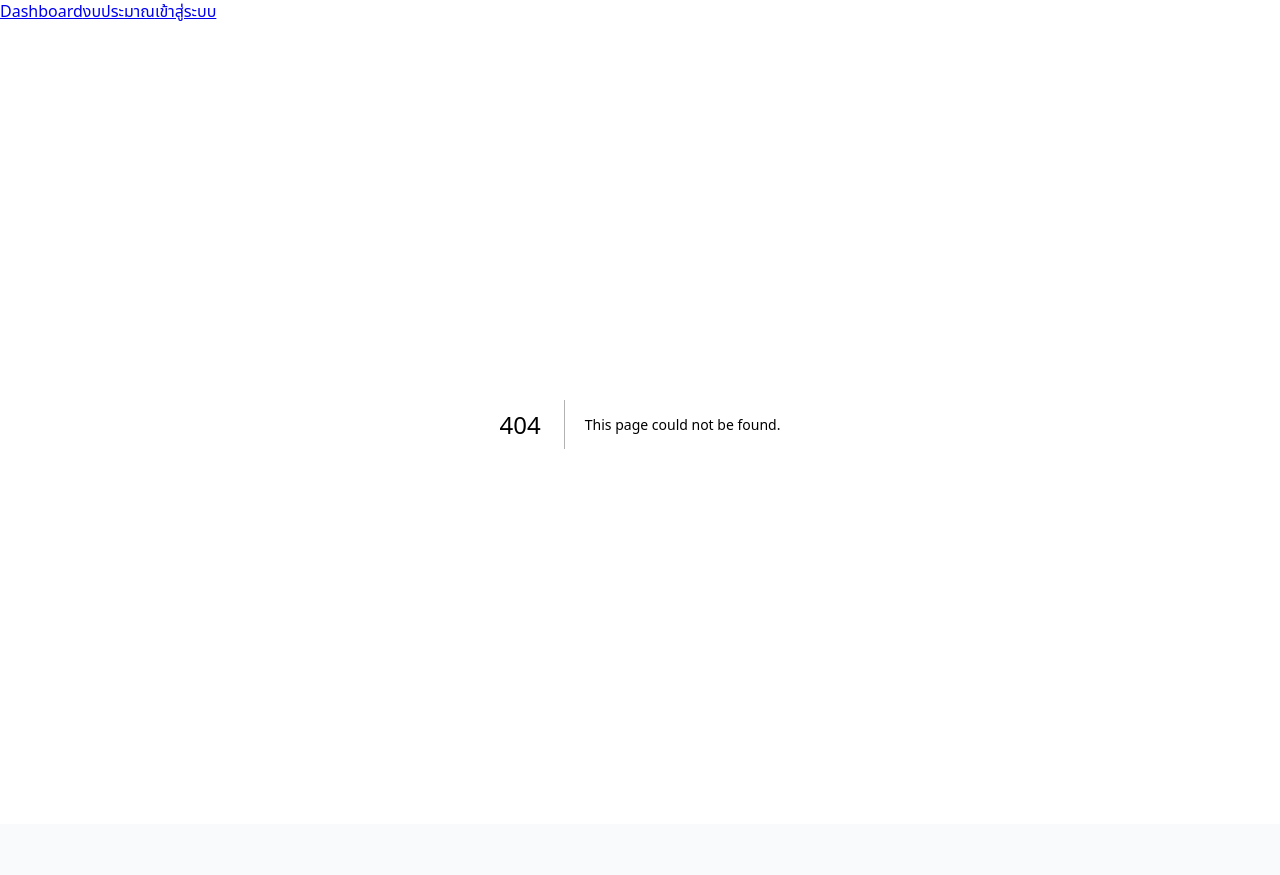
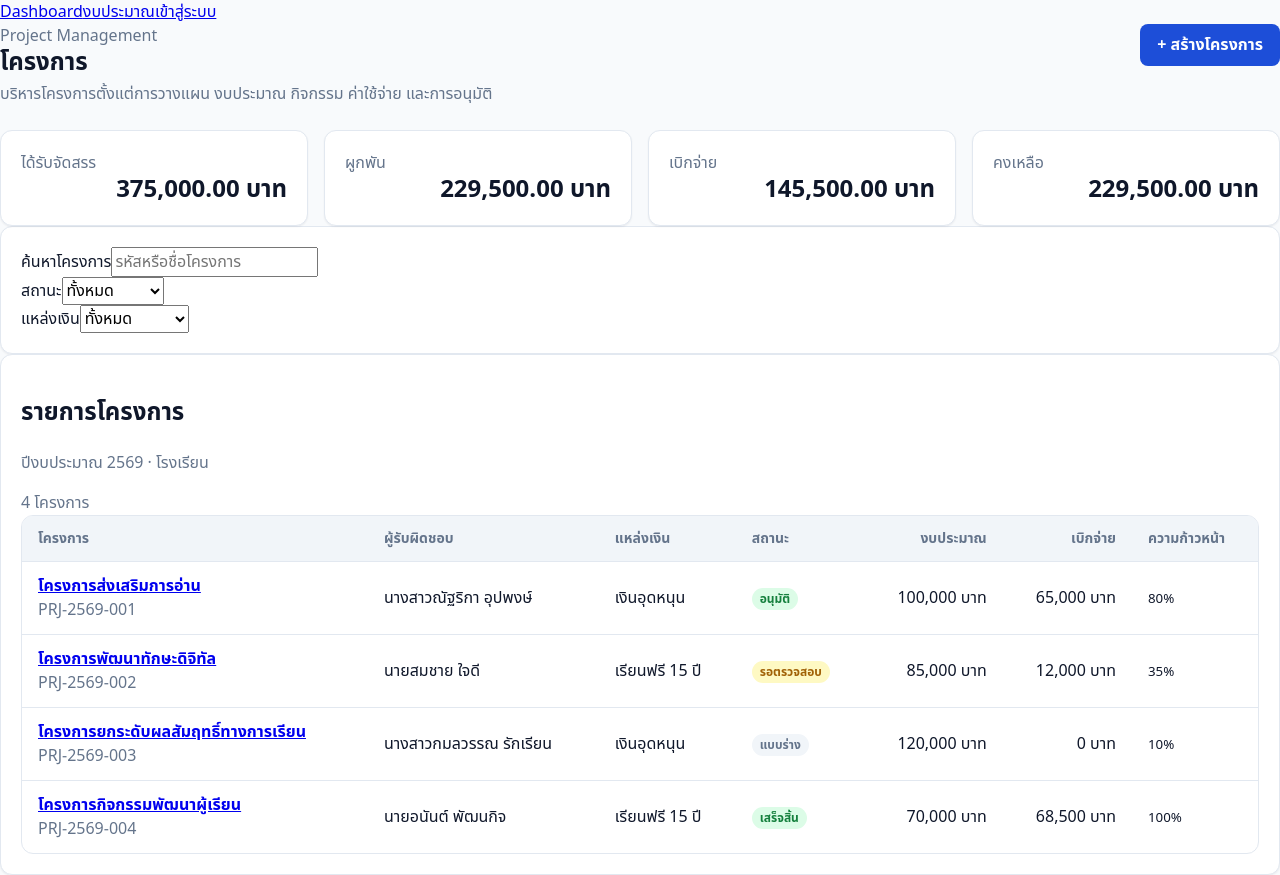
Before and after one commit to plansps2026-creator/school-budget-system, a Next.js app in the folder apps/web/: page /projects in a window 1280 px wide. Before the commit this address had no page. Before the commit the page ends 824 px from the top, so only its background shows below. Built offline with nearby package versions, Linux system fonts and the light colour scheme.

Commit message:
feat(web): add project management list workbench

```diff
--- /dev/null
+++ b/apps/web/app/projects/page.tsx
@@ -0,0 +1,46 @@
+import Link from 'next/link';
+import { Card } from '../../components/ui/Card';
+import { StatusBadge } from '../../components/ui/StatusBadge';
+import { BudgetSummary } from '../../components/domain/BudgetSummary';
+
+const projects = [
+  { code: 'PRJ-2569-001', name: 'โครงการส่งเสริมการอ่าน', owner: 'นางสาวณัฐริกา อุปพงษ์', source: 'เงินอุดหนุน', status: 'APPROVED' as const, budget: 100000, spent: 65000, progress: 80 },
+  { code: 'PRJ-2569-002', name: 'โครงการพัฒนาทักษะดิจิทัล', owner: 'นายสมชาย ใจดี', source: 'เรียนฟรี 15 ปี', status: 'PENDING' as const, budget: 85000, spent: 12000, progress: 35 },
+  { code: 'PRJ-2569-003', name: 'โครงการยกระดับผลสัมฤทธิ์ทางการเรียน', owner: 'นางสาวกมลวรรณ รักเรียน', source: 'เงินอุดหนุน', status: 'DRAFT' as const, budget: 120000, spent: 0, progress: 10 },
+  { code: 'PRJ-2569-004', name: 'โครงการกิจกรรมพัฒนาผู้เรียน', owner: 'นายอนันต์ พัฒนกิจ', source: 'เรียนฟรี 15 ปี', status: 'COMPLETED' as const, budget: 70000, spent: 68500, progress: 100 },
+];
+
+const total = projects.reduce((sum, item) => sum + item.budget, 0);
+const spent = projects.reduce((sum, item) => sum + item.spent, 0);
+
+export default function ProjectsPage() {
+  return (
+    <div className="page-stack">
+      <div className="page-header">
+        <div>
+          <p className="eyebrow">Project Management</p>
+          <h1>โครงการ</h1>
+          <p className="muted">บริหารโครงการตั้งแต่การวางแผน งบประมาณ กิจกรรม ค่าใช้จ่าย และการอนุมัติ</p>
+        </div>
+        <Link className="btn btn-primary btn-md" href="/projects/edit">+ สร้างโครงการ</Link>
+      </div>
+
+      <BudgetSummary allocated={total} committed={total - spent} spent={spent} remaining={total - spent} />
+
+      <Card>
+        <div className="toolbar">
+          <div className="form-field compact"><label htmlFor="project-search">ค้นหาโครงการ</label><input id="project-search" placeholder="รหัสหรือชื่อโครงการ" /></div>
+          <div className="form-field compact"><label htmlFor="project-status">สถานะ</label><select id="project-status" defaultValue="ALL"><option value="ALL">ทั้งหมด</option><option value="DRAFT">แบบร่าง</option><option value="PENDING">รอตรวจสอบ</option><option value="APPROVED">อนุมัติ</option><option value="COMPLETED">เสร็จสิ้น</option></select></div>
+          <div className="form-field compact"><label htmlFor="project-source">แหล่งเงิน</label><select id="project-source" defaultValue="ALL"><option value="ALL">ทั้งหมด</option><option>เงินอุดหนุน</option><option>เรียนฟรี 15 ปี</option></select></div>
+        </div>
+      </Card>
+
+      <Card>
+        <div className="section-heading"><div><h2>รายการโครงการ</h2><p className="muted">ปีงบประมาณ 2569 · โรงเรียน</p></div><span className="muted">{projects.length} โครงการ</span></div>
+        <div className="table-wrap"><table className="data-table"><thead><tr><th>โครงการ</th><th>ผู้รับผิดชอบ</th><th>แหล่งเงิน</th><th>สถานะ</th><th className="numeric">งบประมาณ</th><th className="numeric">เบิกจ่าย</th><th>ความก้าวหน้า</th></tr></thead><tbody>
+          {projects.map((project) => <tr key={project.code}><td><Link className="table-link" href="/projects/view"><strong>{project.name}</strong></Link><div className="muted">{project.code}</div></td><td>{project.owner}</td><td>{project.source}</td><td><StatusBadge status={project.status} /></td><td className="numeric">{project.budget.toLocaleString('th-TH')} บาท</td><td className="numeric">{project.spent.toLocaleString('th-TH')} บาท</td><td><div className="progress"><span style={{ width: `${project.progress}%` }} /></div><small>{project.progress}%</small></td></tr>)}
+        </tbody></table></div>
+      </Card>
+    </div>
+  );
+}
```
